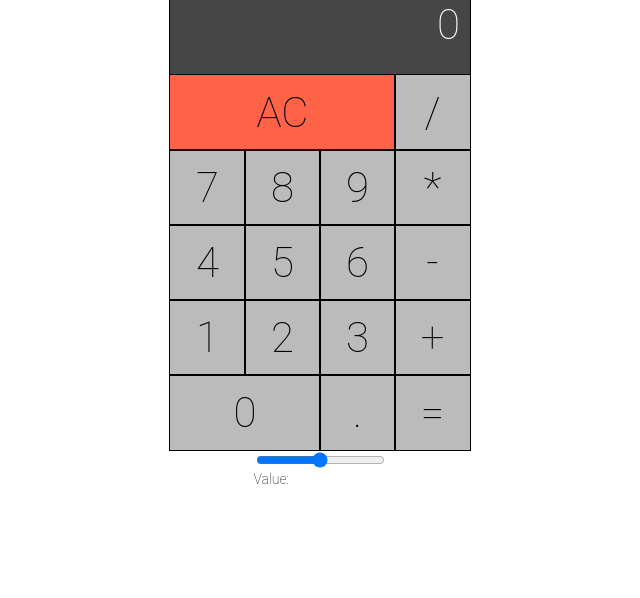
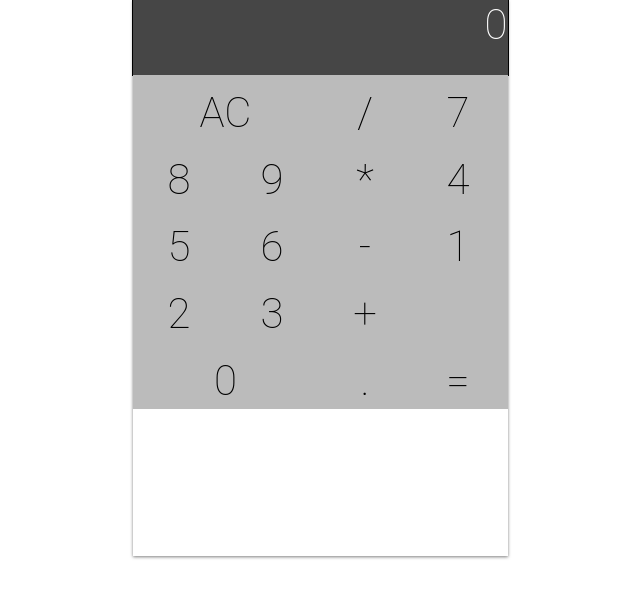
Before and after one commit to IggHub/overcalculator, a React (Create React App) app: page / in a window 1280 px wide. Shown: the top 598 px of the page, without its empty margins (320-960 px from the left). Built offline with nearby package versions, Linux system fonts and the light colour scheme.

Commit message:
add CSS change

```diff
--- a/src/App.css
+++ b/src/App.css
@@ -14,9 +14,10 @@ body {
 }
 
 .app {
-  width: 300px;
-  height: 520px;
-  position: relative;
+  width: 375px;
+  height: 556px;
+  position: absolute;
+  top: 0px;
 }
 
 button {
@@ -32,9 +33,7 @@ button {
   width: 100%;
   height: 100%;
   display: flex;
-  justify-content: flex-start;
-  align-items: center;
-  flex-direction: column;
+  box-shadow: 0 1px 3px rgba(0, 0, 0, 0.50);
 }
 
 .calc-display {
@@ -44,37 +43,50 @@ button {
   font-size: 3em;
   color: #FFF;
   outline: 1px solid #000;
-  text-align: right;
+  transform-origin: right;
+  position: absolute;
+  flex: 1;
+  right: 0;
 }
 
 .calc-text {
-  margin: 10px;
+  position: absolute;
+  right: 0;
+  transform-origin: right;
+  display: inline-block;
+  flex: 1;
+  height: 222px;
 }
 
 .calc-keys {
   width: 100%;
-  height: 375px;
+  height: 334px;
   display: flex;
   flex-direction: row;
   flex-wrap: wrap;
   background: #BBB;
+  position: absolute;
+  top: 75px;
 }
 
 .key {
-  height: 75px;
-  width: 75px;
-  outline: 1px solid black;
+  height: 67px;
+  width: 93px;
   font-size: 3em;
   text-align: center;
   line-height: 75px;
   cursor: pointer;
 }
 
+.key:active {
+  background: #7DEBDF;
+  color: #FFF;
+}
+
 .key-ce {
-  background: tomato;
-  width: 225px;
+  width: 186px;
 }
 
 .key-0 {
-  width: 150px;
+  width: 186px;
 }
```
Also changed, not shown: 2 other files (tests, documents, lock files or other folders).
